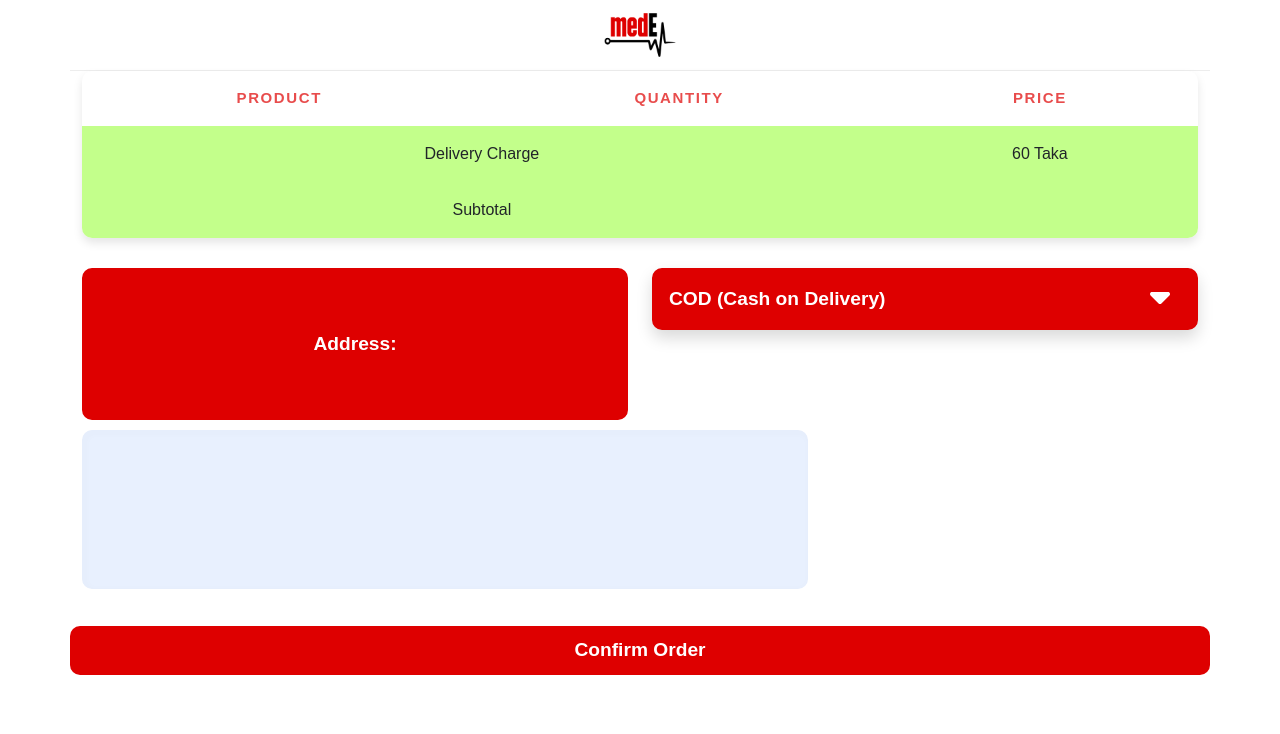
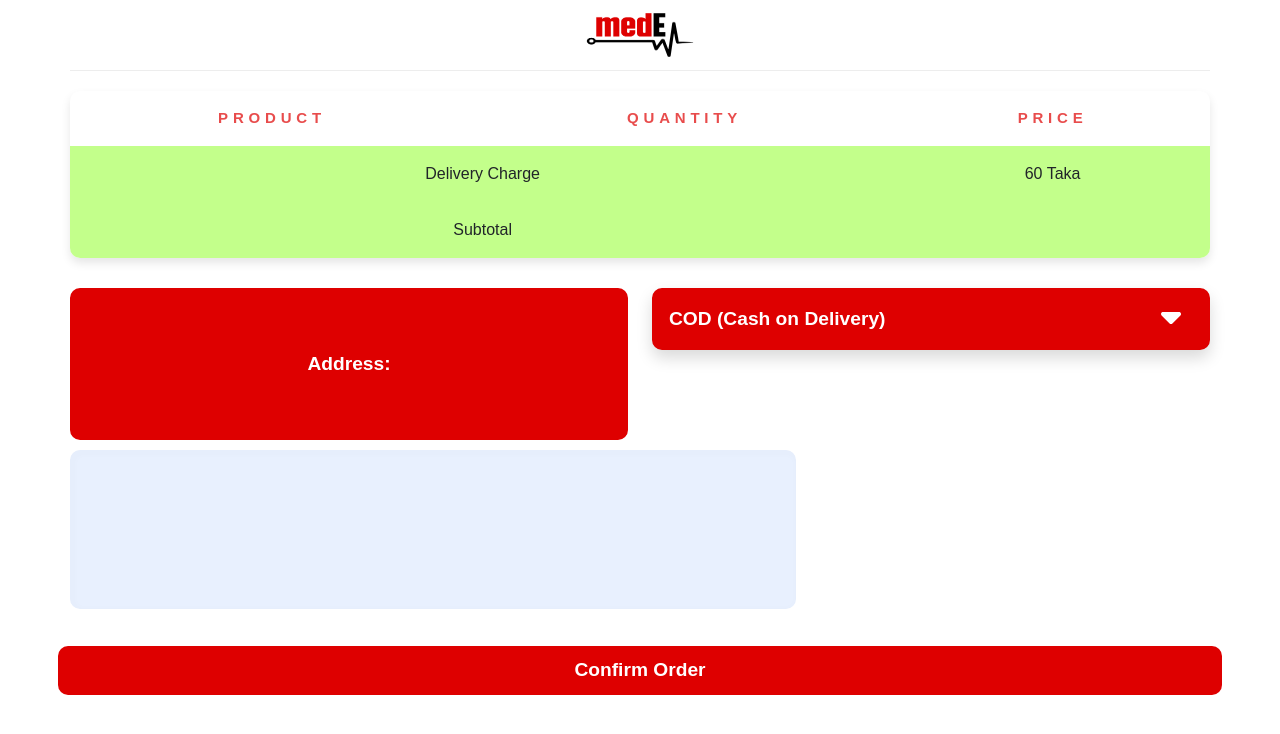
Before and after one commit to Lycanthrope8/medE---An-Online-Ecommerce-site-for-Medicines, a Django app: template templates/order_confirm.html in a window 1280 px wide. Shown: the top 734 px of the page. Run offline with Django 4.2, Linux system fonts and the light colour scheme; the template is opened without the code that fills it, so the values that code supplies are empty.

Commit message:
checkout-bkash

```diff
--- a/static/order_confirm.css
+++ b/static/order_confirm.css
@@ -491,7 +491,8 @@ body::-webkit-scrollbar-thumb:hover {
 
 main .container {
     display: flex;
-    /* margin: 20px 60px 20px 60px; */
+    margin: 20px auto;
+	padding: 0;
     flex-direction: column;
 }
 
@@ -513,7 +514,7 @@ main .container {
 .purchase-history table th {
 	color: rgba(222, 0, 0, 0.7);
 	text-transform: uppercase;
-	letter-spacing: 0.1rem;
+	letter-spacing: 0.3rem;
 	font-size: var(--fs-6);
 	font-weight: 700;
 	padding: 1rem 2rem;
--- a/templates/order_confirm.html
+++ b/templates/order_confirm.html
@@ -17,7 +17,7 @@
         <div class="header-main" data-header>
             <div class="container">
                 <a class="header-logo" href="{%url 'home'%}">
-                    <img src="{% static 'Logo.jpg' %}" alt=" medX logo" height="50px" width="80px" />
+                    <img src="{% static 'Logo.jpg' %}" alt=" medX logo" height="50px" width="120px" />
                 </a>
             </div>
         </div>
```
